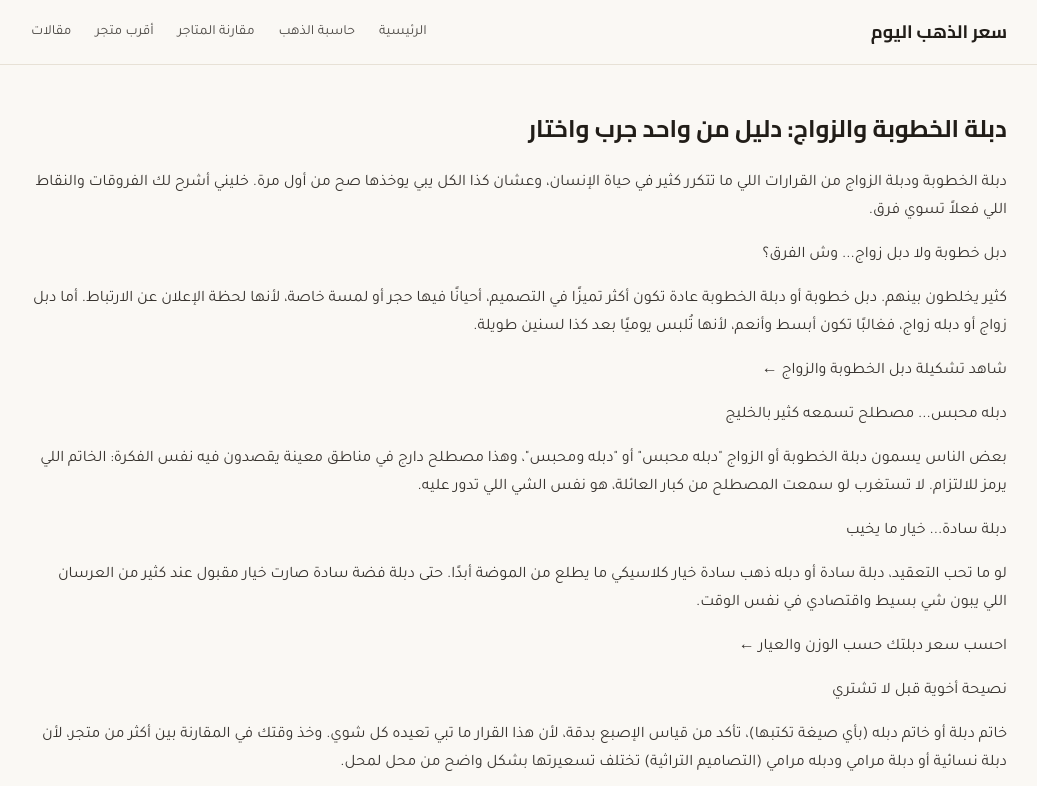
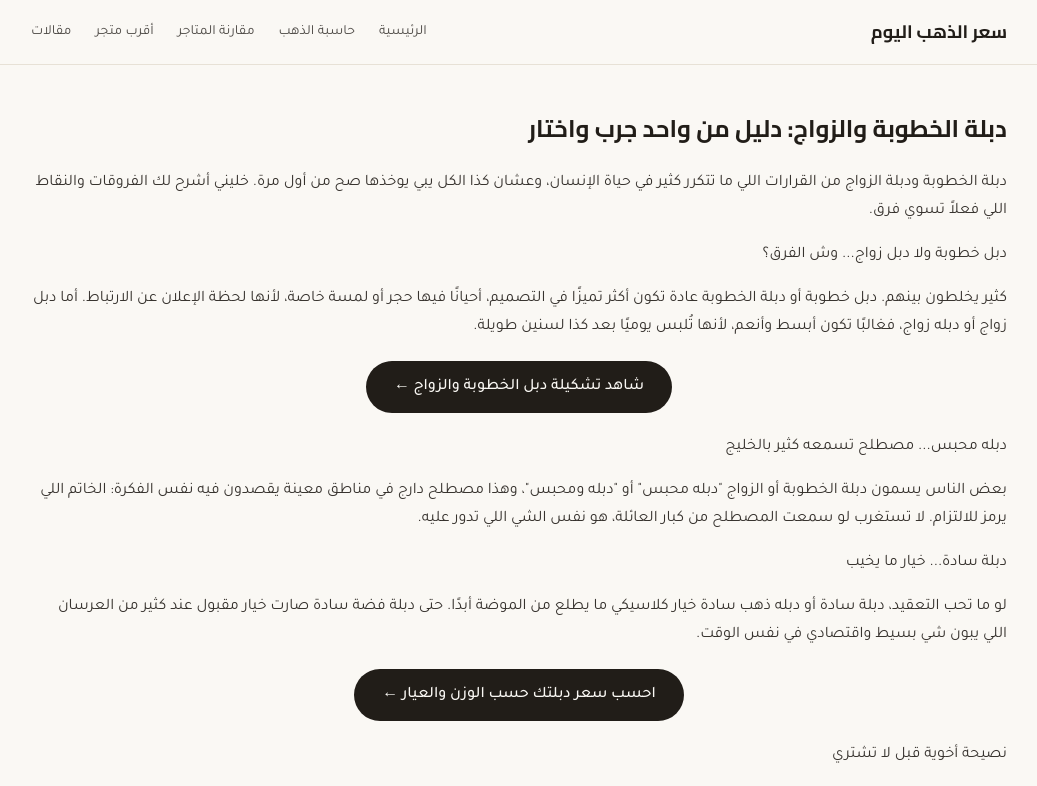
Before and after one commit to seghirabdo5-jpg/gold-compare, a Next.js app: page /blog/wedding-engagement-band-guide in a window 1280 px wide. Shown: the top 786 px of the page, without its empty margins (121-1158 px from the left). Built offline with nearby package versions, Linux system fonts and the light colour scheme.

Commit message:
Update page.tsx

```diff
--- a/app/blog/[slug]/page.tsx
+++ b/app/blog/[slug]/page.tsx
@@ -33,7 +33,33 @@ export default function BlogPostPage({ params }: { params: { slug: string } }) {
       <script type="application/ld+json" dangerouslySetInnerHTML={{ __html: JSON.stringify(articleSchema) }} />
       <h1 className="font-display text-2xl font-bold text-ink mb-6">{post.meta.title}</h1>
       <div className="prose prose-sm max-w-none text-ink/90 leading-7 space-y-4">
-        <ReactMarkdown remarkPlugins={[remarkGfm]}>{post.content}</ReactMarkdown>
+        <ReactMarkdown
+          remarkPlugins={[remarkGfm]}
+          components={{
+            a: ({ href, children }) => {
+              const isCta = href === "/compare" || href === "/gold-calculator";
+              if (isCta) {
+                return (
+                  <span className="block my-5 text-center">
+                    <a
+                      href={href}
+                      className="inline-block bg-ink text-paper px-7 py-3 rounded-full font-medium no-underline hover:bg-gold-dark transition-colors"
+                    >
+                      {children}
+                    </a>
+                  </span>
+                );
+              }
+              return (
+                <a href={href} className="text-gold-dark underline">
+                  {children}
+                </a>
+              );
+            },
+          }}
+        >
+          {post.content}
+        </ReactMarkdown>
       </div>
     </article>
   );
```
